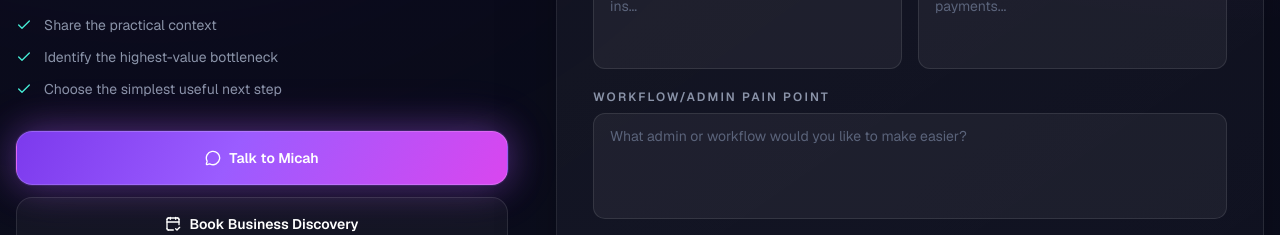
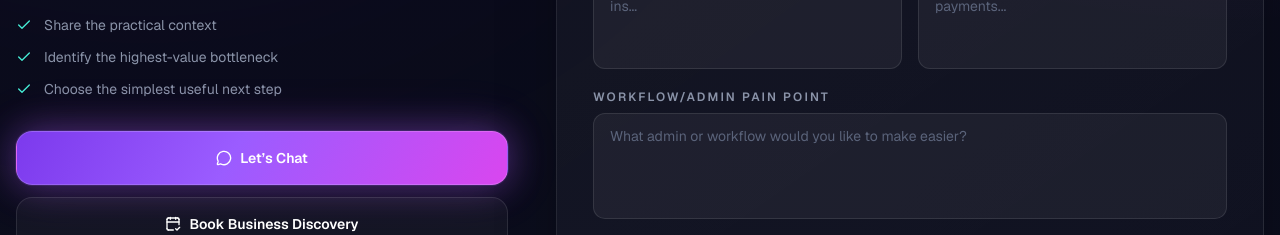
Before and after one commit to adwordpress2012-wq/dos-production, a Next.js app: page /start-here in a window 1280 px wide. Shown: the part 800-1035 px from the top of the page. Built offline with nearby package versions, Linux system fonts and the light colour scheme; no server answers.

Commit message:
Fix Start Here lead capture CTA

```diff
--- a/app/components/SuperMicahLeadForm.tsx
+++ b/app/components/SuperMicahLeadForm.tsx
@@ -29,17 +29,33 @@ export function openSuperMicahLeadForm() {
   window.dispatchEvent(new Event(OPEN_EVENT));
 }
 
-export function SuperMicahLeadFormButton({ className = "" }: { className?: string }) {
+export function SuperMicahLeadFormTrigger({
+  className,
+  children,
+}: {
+  className?: string;
+  children: React.ReactNode;
+}) {
   return (
     <button
       type="button"
       onClick={openSuperMicahLeadForm}
+      className={className}
+      aria-haspopup="dialog"
+    >
+      {children}
+    </button>
+  );
+}
+
+export function SuperMicahLeadFormButton({ className = "" }: { className?: string }) {
+  return (
+    <SuperMicahLeadFormTrigger
       className={`btn-primary inline-flex cursor-pointer items-center justify-center gap-2 rounded-xl px-5 py-3 text-sm font-semibold text-white ${className}`}
-      aria-haspopup="dialog"
     >
       Let’s Chat
       <ArrowRight className="h-4 w-4" aria-hidden />
-    </button>
+    </SuperMicahLeadFormTrigger>
   );
 }
 
--- a/app/start-here/page.tsx
+++ b/app/start-here/page.tsx
@@ -1,7 +1,7 @@
 import type { Metadata } from "next";
 import { CalendarCheck2, Check, MessageCircle } from "lucide-react";
 import PendingGhlStartHereForm from "@/app/components/PendingGhlStartHereForm";
-import TalkToMicahButton from "@/app/components/TalkToMicahButton";
+import { SuperMicahLeadFormTrigger } from "@/app/components/SuperMicahLeadForm";
 import TrackedLink from "@/app/components/TrackedLink";
 import { DISCOVERY_CALL_HREF } from "@/app/lib/booking";
 import { createPageMetadata } from "@/app/lib/seo";
@@ -38,10 +38,10 @@ export default function StartHerePage() {
             </ul>
 
             <div className="mt-8 grid gap-3 sm:grid-cols-2 lg:grid-cols-1">
-              <TalkToMicahButton context="start-here" className="btn-micah inline-flex items-center justify-center gap-2 rounded-2xl px-6 py-4 text-sm font-semibold text-white">
+              <SuperMicahLeadFormTrigger className="btn-micah inline-flex items-center justify-center gap-2 rounded-2xl px-6 py-4 text-sm font-semibold text-white">
                 <MessageCircle className="h-4 w-4" aria-hidden />
-                Talk to Micah
-              </TalkToMicahButton>
+                Let’s Chat
+              </SuperMicahLeadFormTrigger>
               <TrackedLink
                 href={DISCOVERY_CALL_HREF}
                 external
```
